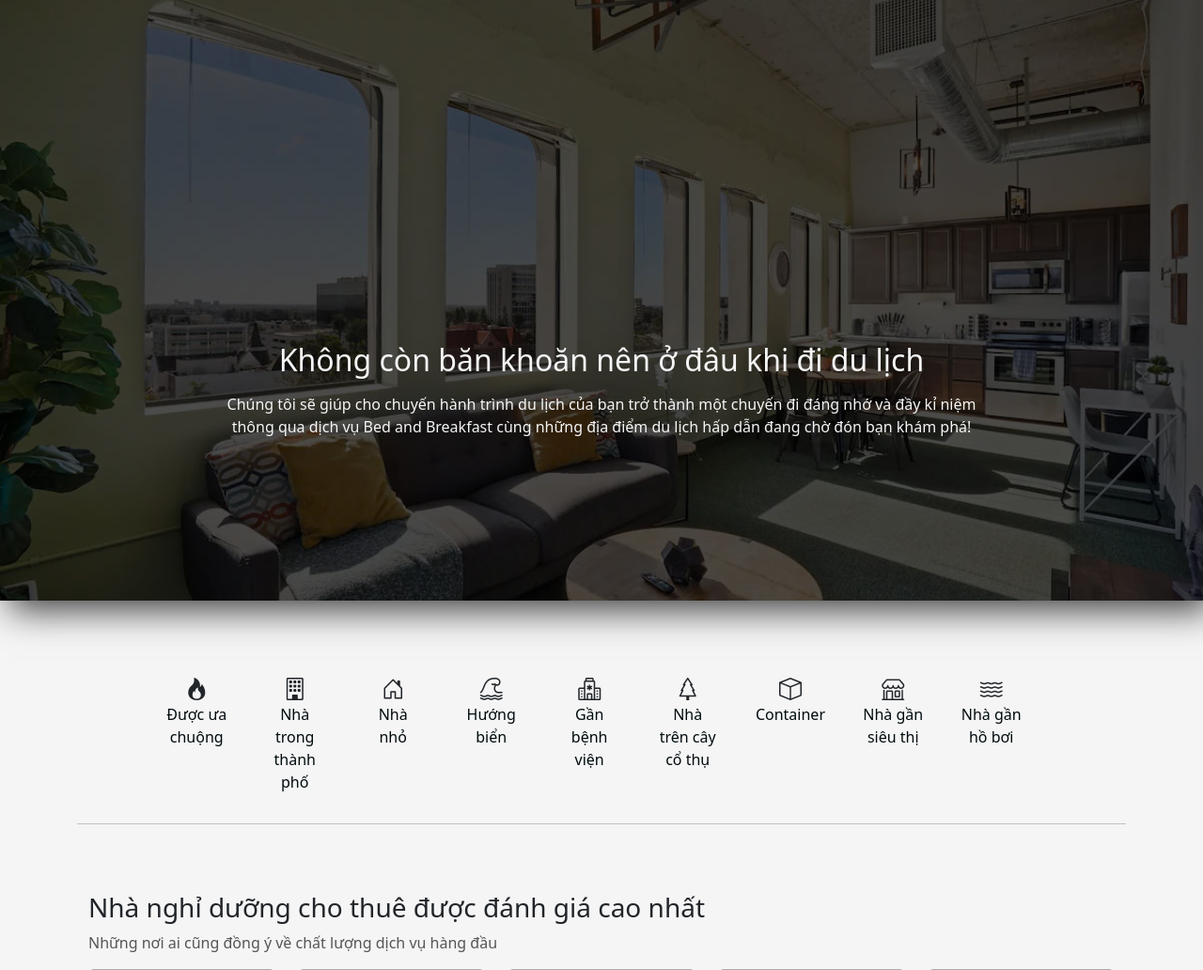
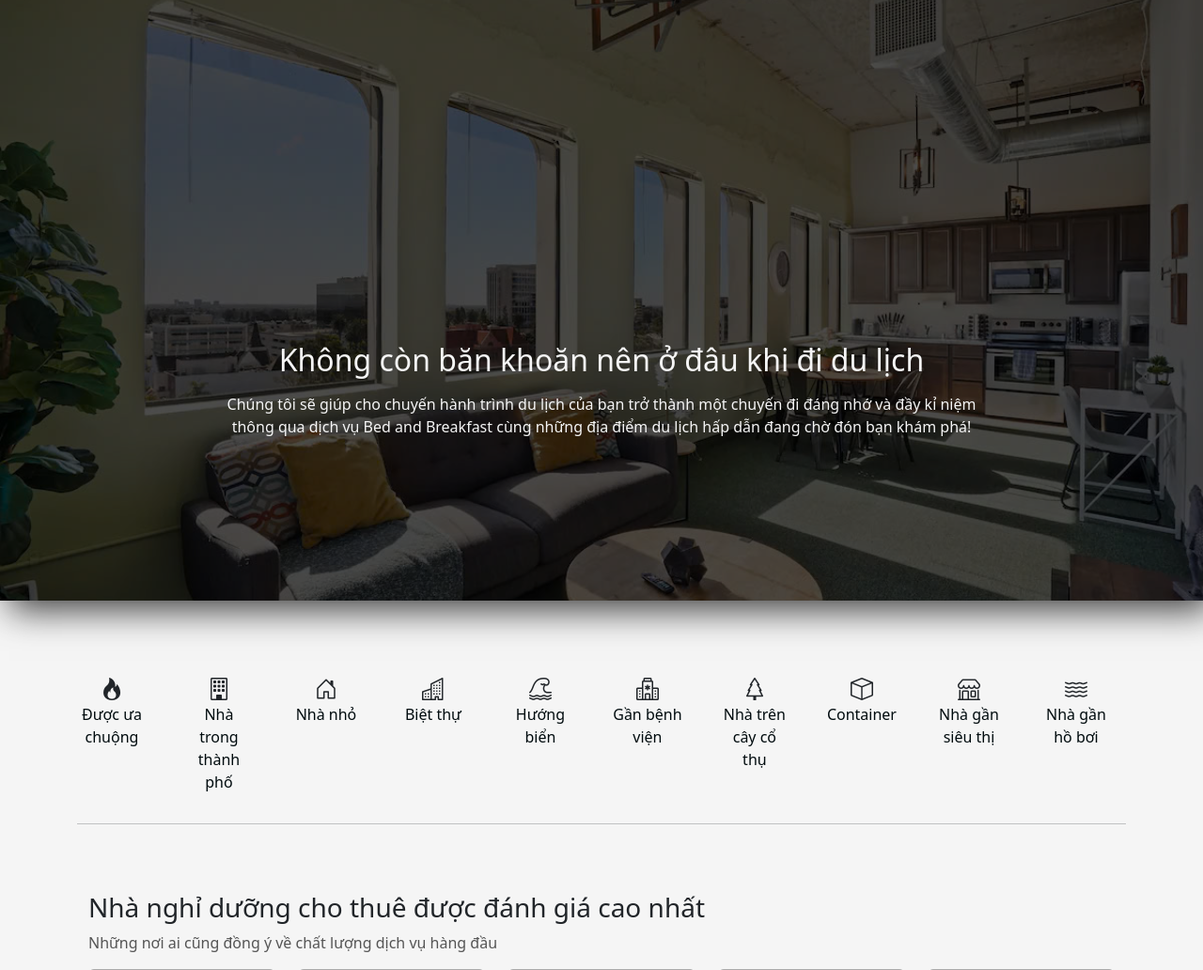
Before and after one commit to Riiichan04/VietHomeAir, a Django app: page / in a window 1280 px wide. Shown: the part 159-1191 px from the top of the page at 94% size. Run offline with Django 5.2, Linux system fonts and the light colour scheme; some libraries are stand-ins or nearby versions.

Commit message:
Add 1 more category

```diff
--- a/application/templates/home.html
+++ b/application/templates/home.html
@@ -33,7 +33,7 @@
     </section>
     <section class="container">
         <div class="row d-flex justify-content-center">
-            <div class="col-10">
+            <div class="w-100">
                 <div class="row category-container">
                     <div class="category-item col text-center me-3">
                         <i class="h4 bi bi-fire"></i>
@@ -46,6 +46,10 @@
                     <div class="category-item col text-center me-3">
                         <i class="h4 bi bi-house-door"></i>
                         <p>Nhà nhỏ</p>
+                    </div>
+                    <div class="category-item col text-center me-3">
+                        <i class="h4 bi bi-buildings"></i>
+                        <p>Biệt thự</p>
                     </div>
                     <div class="category-item col text-center me-3">
                         <i class="h4 bi bi-tsunami"></i>
```
